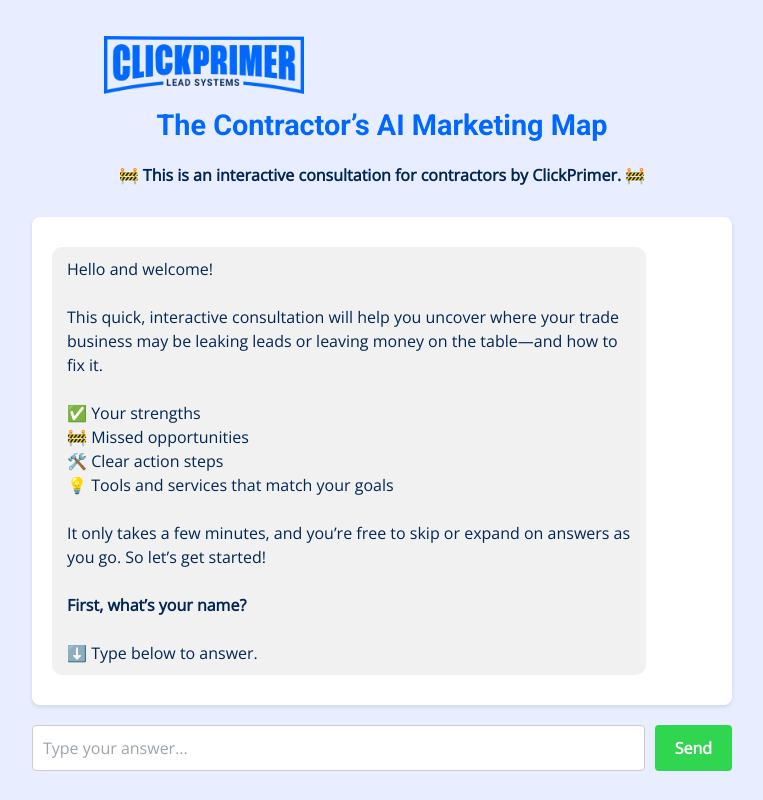
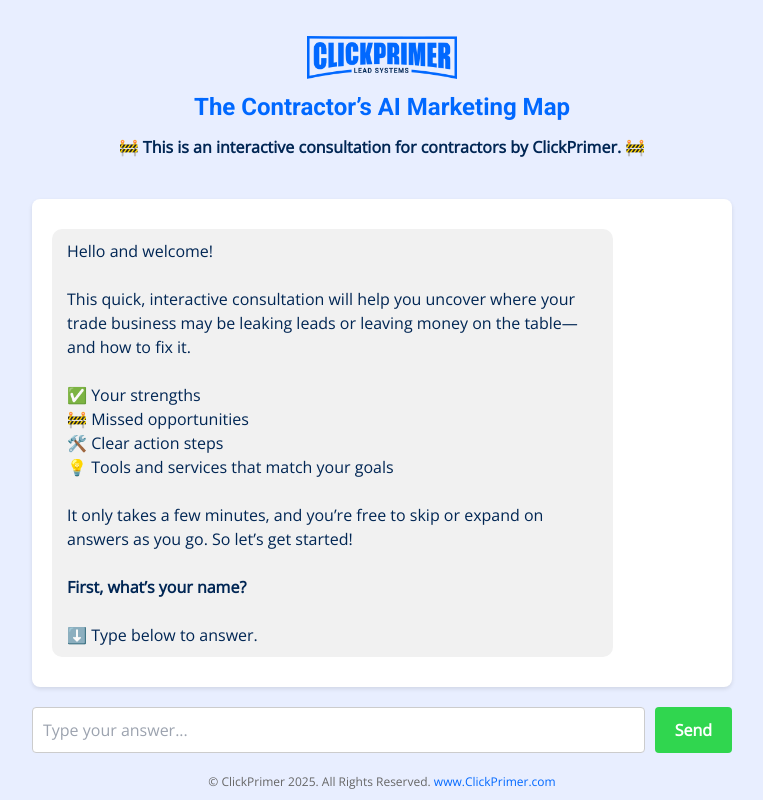
Before and after one commit to clickprimer/contractor-growth-map, a Next.js app: page / in a window 1280 px wide. Shown: the whole page, without its empty margins (258-1021 px from the left). Built offline with nearby package versions, Linux system fonts and the light colour scheme.

Commit message:
Update index.js

```diff
--- a/pages/index.js
+++ b/pages/index.js
@@ -83,76 +83,63 @@ export default function Home() {
       : [...messages, userMessage, finalReply];
 
     setMessages(updatedMessages);
-
     const newIndex = includesCTA ? updatedMessages.length - 2 : updatedMessages.length - 1;
     setScrollTargetIndex(newIndex);
-
     setLoading(false);
   };
 
   return (
-    <div
-      style={{
-        fontFamily: 'Open Sans, sans-serif',
-        minHeight: '100vh',
-        padding: '2vh 1vw',
+    <div style={{
+      height: '100vh',
       display: 'flex',
       flexDirection: 'column',
       alignItems: 'center',
-        background: '#e8eeff'
-      }}
-    >
-      <div style={{ textAlign: 'center', marginTop: 20 }}>
-        <img
-          src="/logo.png"
-          alt="ClickPrimer Logo"
-          style={{
-            width: '200px',
-            maxWidth: '80vw',
-            marginBottom: 10
-          }}
-        />
-        <h1 style={{ color: '#0068ff', fontSize: '1.8rem', marginTop: 10 }}>The Contractor’s AI Marketing Map</h1>
-        <p
-          style={{
+      background: '#e8eeff',
+      padding: '2vh 1vw'
+    }}>
+      <div style={{
+        width: '100%',
+        maxWidth: 700,
+        display: 'flex',
+        flexDirection: 'column',
+        flex: 1
+      }}>
+        <div style={{ textAlign: 'center', marginBottom: 20 }}>
+          <img src="/logo.png" alt="ClickPrimer Logo" style={{ width: '150px', margin: '20px auto 10px' }} />
+          <h1 style={{ color: '#0068ff', margin: 0, fontSize: '1.5rem' }}>The Contractor’s AI Marketing Map</h1>
+          <p style={{
             fontWeight: 'bold',
             color: '#002654',
-            marginBottom: 30,
-            padding: '0 15px'
-          }}
-        >
+            margin: '10px auto 20px',
+            padding: '0 10px'
+          }}>
             🚧 This is an interactive consultation for contractors by ClickPrimer. 🚧
           </p>
         </div>
 
-      <div
-        style={{
+        <div style={{
           background: 'white',
+          flex: 1,
+          overflowY: 'auto',
           padding: 20,
           borderRadius: 8,
-          boxShadow: '0 2px 4px rgba(0,0,0,0.1)',
-          flex: 1,
-          width: '100%',
-          maxWidth: 700,
-          overflowY: 'scroll',
-          display: 'flex',
-          flexDirection: 'column'
-        }}
-      >
+          boxShadow: '0 2px 4px rgba(0,0,0,0.1)'
+        }}>
           {messages.map((msg, i) => {
             const isScrollTarget = i === scrollTargetIndex && msg.role === 'assistant';
+            const isUser = msg.role === 'user';
             return (
               <div
                 key={i}
                 ref={isScrollTarget ? latestAssistantRef : null}
                 style={{
-                alignSelf: msg.role === 'user' ? 'flex-end' : 'flex-start',
-                background: msg.role === 'user' ? '#d2e9ff' : '#f1f1f1',
+                  background: isUser ? '#d2e9ff' : '#f1f1f1',
                   margin: '10px 0',
                   padding: '10px 15px',
                   borderRadius: '10px',
-                whiteSpace: 'pre-wrap',
-                maxWidth: '90%'
+                  maxWidth: '85%',
+                  alignSelf: isUser ? 'flex-end' : 'flex-start',
+                  whiteSpace: 'pre-wrap'
                 }}
               >
                 <ReactMarkdown
@@ -160,16 +147,11 @@ export default function Home() {
                     a: ({ href, children }) => {
                       let style = buttonStyle('#30d64f', 'white');
                       if (href.includes('pdf') || href === '#download') style = buttonStyle('#00aaff', 'white');
-                    if (href.includes('call') && href.startsWith('tel')) style = buttonStyle('#002654', 'white');
+                      if (href.includes('tel')) style = buttonStyle('#002654', 'white');
                       if (href.includes('contact')) style = buttonStyle('#0068ff', 'white');
 
                       return href === '#download' ? (
-                      <button
-                        onClick={() =>
-                          generatePDF({ ...leadInfo, result: messages.map((m) => m.content).join('\n\n') })
-                        }
-                        style={style}
-                      >
+                        <button onClick={() => generatePDF({ ...leadInfo, result: messages.map(m => m.content).join('\n\n') })} style={style}>
                           {children}
                         </button>
                       ) : (
@@ -191,16 +173,7 @@ export default function Home() {
           <div ref={chatEndRef} />
         </div>
 
-      <form
-        onSubmit={sendMessage}
-        style={{
-          marginTop: 20,
-          display: 'flex',
-          gap: 10,
-          width: '100%',
-          maxWidth: 700
-        }}
-      >
+        <form onSubmit={sendMessage} style={{ marginTop: 20, display: 'flex', gap: 10 }}>
           <input
             type="text"
             value={input}
@@ -214,31 +187,21 @@ export default function Home() {
               fontSize: 16
             }}
           />
-        <button
-          type="submit"
-          style={{
+          <button type="submit" style={{
             background: '#30d64f',
             color: 'white',
             border: 'none',
             padding: '10px 20px',
             fontWeight: 'bold',
             borderRadius: 4
-          }}
-        >
+          }}>
             Send
           </button>
         </form>
 
-      <div style={{ fontSize: 12, textAlign: 'center', marginTop: 30, color: '#666' }}>
-        © ClickPrimer 2025. All Rights Reserved.{' '}
-        <a
-          href="https://www.clickprimer.com"
-          target="_blank"
-          rel="noopener noreferrer"
-          style={{ color: '#0068ff' }}
-        >
-          www.ClickPrimer.com
-        </a>
+        <div style={{ fontSize: 12, textAlign: 'center', marginTop: 20, color: '#666' }}>
+          © ClickPrimer 2025. All Rights Reserved. <a href="https://www.clickprimer.com" target="_blank" rel="noopener noreferrer" style={{ color: '#0068ff' }}>www.ClickPrimer.com</a>
+        </div>
       </div>
     </div>
   );
```
Lines whose indentation alone changed are shown as unchanged.
